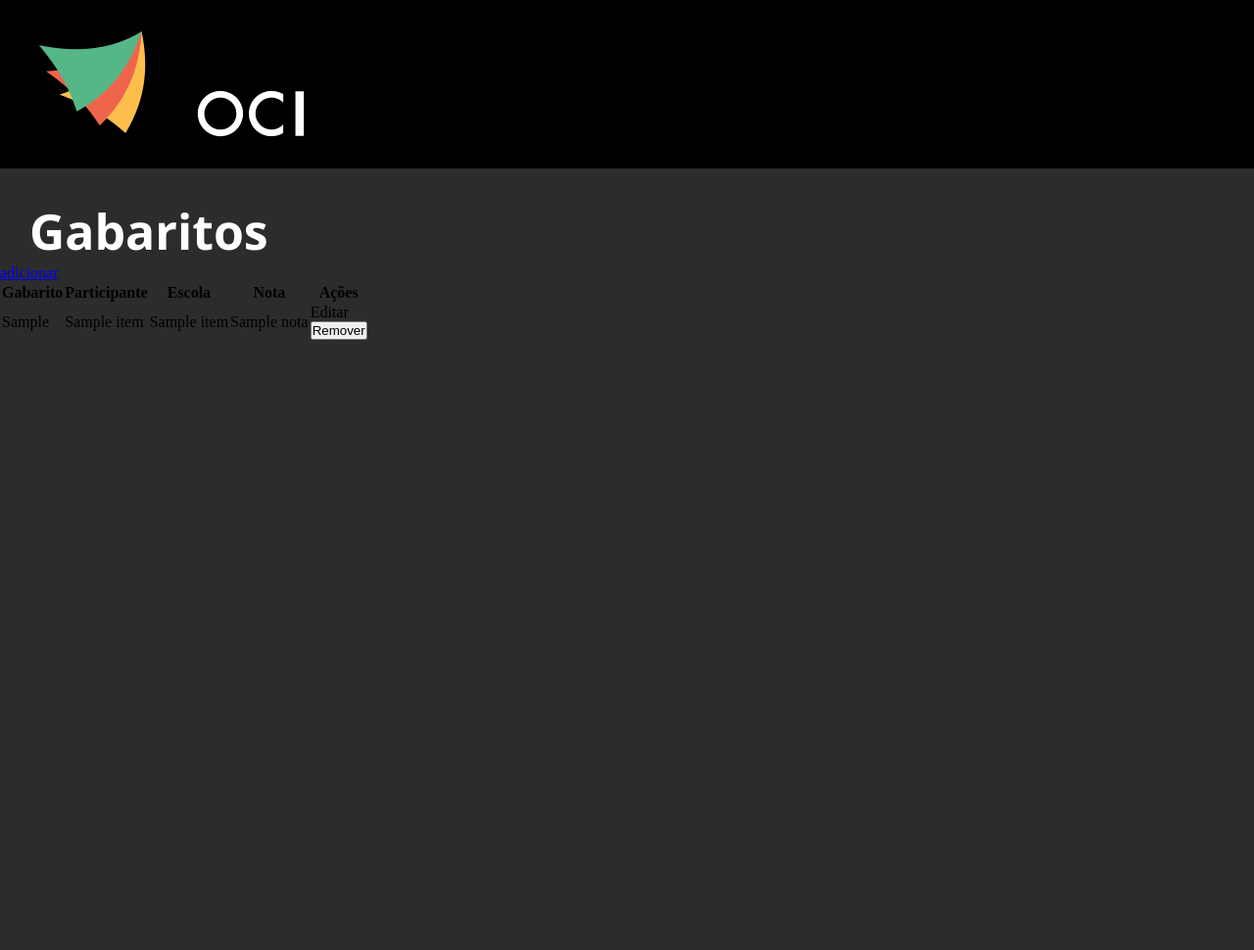
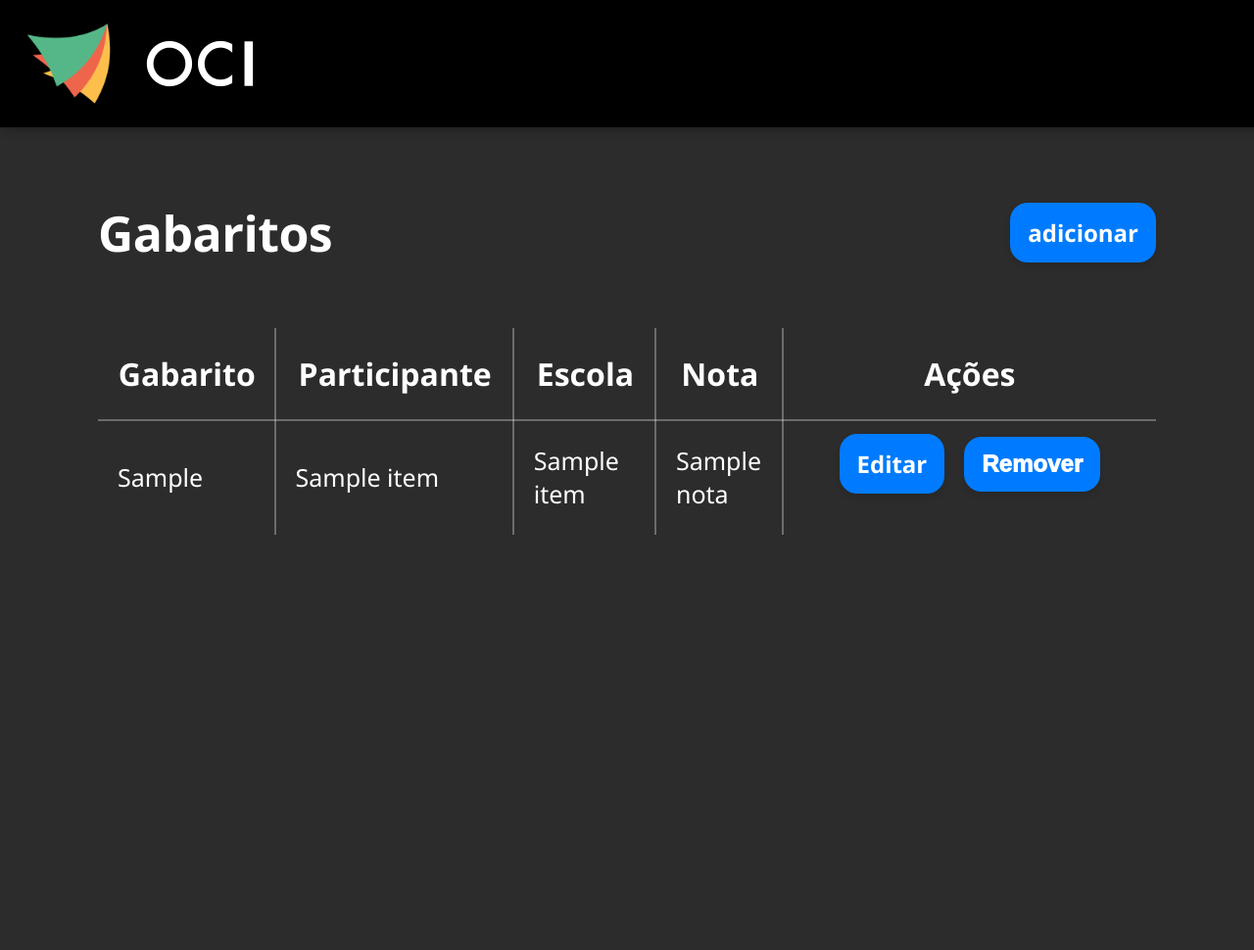
Before and after one commit to Iwakura9/Lagostinha, a Django app: page /gabaritos/ in a window 1280 px wide. Shown: the whole page at 98% size. Before the commit the page ends 347 px from the top, so only its background shows below. Run offline with Django 5.2, Linux system fonts and the light colour scheme; tables that the repository leaves empty hold one stand-in row (values such as "Sample post"); a database or web service that is not in the repository returns one stand-in record (values such as "Sample title"); data that the repository does not hold is empty; parts of the project's set-up code (start-up, migrations or seed data) failed here and were passed over.

Commit message:
Update styles.css

```diff
--- a/Lagostinha/gabaritos/static/gabaritos/styles.css
+++ b/Lagostinha/gabaritos/static/gabaritos/styles.css
@@ -1,42 +1,205 @@
+.head-gabaritos {
+    background-color: black;
+    height: 130px;
+    width: 100%;
+    position: fixed;
+    top: 0;
+    left: 0;
+    z-index: 1000;
+    display: flex;
+    align-items: center;
+    padding: 0 20px;
+    box-shadow: 0 2px 10px rgba(0, 0, 0, 0.3);
+}
+
+.logo {
+    display: flex;
+    align-items: center;
+    gap: 20px;
+}
+
+.logo-img, .logo-txt {
+    height: 60%;
+    width: auto;
+    object-fit: contain;
+}
+
+.logo-img {
+    max-height: 100px;
+}
+
+.pagina-gabaritos {
+    margin: 0;
+    min-height: 100vh;
+    background-color: #2C2C2C;
+    padding-top: 170px;
+    font-family: 'Segoe UI', Tahoma, Geneva, Verdana, sans-serif;
+}
+
+.main-superior {
+    display: flex;
+    justify-content: space-between;
+    align-items: center;
+    margin-bottom: 30px;
+    padding: 0 100px;
+}
+
+.titulo {
+    color: white;
+    font-size: 50px;
+    letter-spacing: -0.5px;
+}
+
+.btn {
+    display: inline-flex;
+    align-items: center;
+    justify-content: center;
+    padding: 14px 18px;
+    border-radius: 18px;
+    font-weight: 1000;
+    font-size: 1.5rem;
+    background-color: #007BFF;
+    color: white;
+    border: none;
+    cursor: pointer;
+    text-decoration: none;
+    box-shadow: 0 4px 6px rgba(0, 0, 0, 0.1);
+}
+
+.btn:hover {
+    background-color: #0062cc;
+    transform: translateY(-3px);
+    box-shadow: 0 6px 12px rgba(0, 0, 0, 0.15);
+    filter: brightness(105%);
+}
+
+.btn:active {
+    background-color: #0056b3;
+    transform: translateY(1px);
+    box-shadow: 0 6px 12px rgba(0, 0, 0, 0.15);
+    filter: brightness(95%);
+}
+
+table {
+    border-collapse: separate;
+    border-spacing: 0;
+}
+
+thead {
+    box-shadow: 0 2px 0 #6b6b6b;
+}
+
+th, td{
+    padding: 25px 20px;
+    vertical-align: center;
+    color: white;
+    position: relative;
+}
+
+th {
+    font-size: 32px;
+}
+
+td {
+    font-size: 25px;
+}
+
+.main-inferior {
+    padding: 0 100px;
+}
+
+.col-gabarito, .cell-gabarito {
+    width: 200px;
+}
 
 
-* {
-    margin: 0;
-    padding: 0;
-    box-sizing: border-box;
+.col-participante, .cell-participante {
+    width: 450px;
 }
 
-html, body {
-  height: 100%;
-  margin: 0;
-  padding: 0;
-  background-color: #2C2C2C;
+.col-nota, .cell-nota {
+    width: 200px;
+}
+.col-escola, .cell-escola {
+    width: 350px;
+}
+.cell-acoes {
+    display: flex;
+    justify-content: center;
+    align-items: center;
+    gap: 20px;
+    padding: 15px;
 }
 
-header {
-    background-color: black;
-    padding-top: 20px;
-    padding-bottom: 20px;
+.btn-edit, .btn-del {
     display: flex;
-    align-items: center;
+    gap: 20px;
 }
 
-img {
-    margin-left: 30px;
+.col-acoes, .cell-acoes {
+    width: 350px;
 }
 
-h1 {
-    color: #ffffff;
-    font-family: 'Segoe UI', Tahoma, Geneva, Verdana, sans-serif;
-    font-size: 50px;
-    margin-left: 30px;
-    margin-top: 30px;
+th:not(:last-child)::after, td:not(:last-child)::after {
+    content: '';
+    position: absolute;
+    top: 0;
+    right: 0;
+    height: 100%;
+    width: 2px;
+    background: rgba(255, 255, 255, 0.3);
 }
 
-li {
-    color: #ffffff;
-    font-family: 'Segoe UI', Tahoma, Geneva, Verdana, sans-serif;
-    font-size: 20px;
-    margin-left: 30px;
-    margin-top: 30px;
+
+
+.main-add {
+    display: flex;
+    flex-direction: column;
+    padding: 0 50px;
 }
+
+.add-superior {
+    display: flex;
+    flex-direction: column;
+    width: 100%;
+    gap: 20px;
+
+}
+
+.add-inferior {
+    display: flex;
+    gap: 200px;
+    width: 100%;
+}
+
+.add-inferior-esq {
+    flex: 2;
+}
+
+.add-inferior-dir {
+    flex: 1;
+}
+
+.itens {
+    display: flex;
+    max-width: 1200px;
+    background-color: #474747;
+}
+
+.itens-col {
+    flex: 1;
+}
+
+input[type="text"] {
+    background-color: #474747;
+    border: none;
+}
+
+.input-topo-2 {
+    display: flex;
+    gap: 20px;
+}
+
+.input-topo-in-2 {
+    flex: 1;
+}
```
